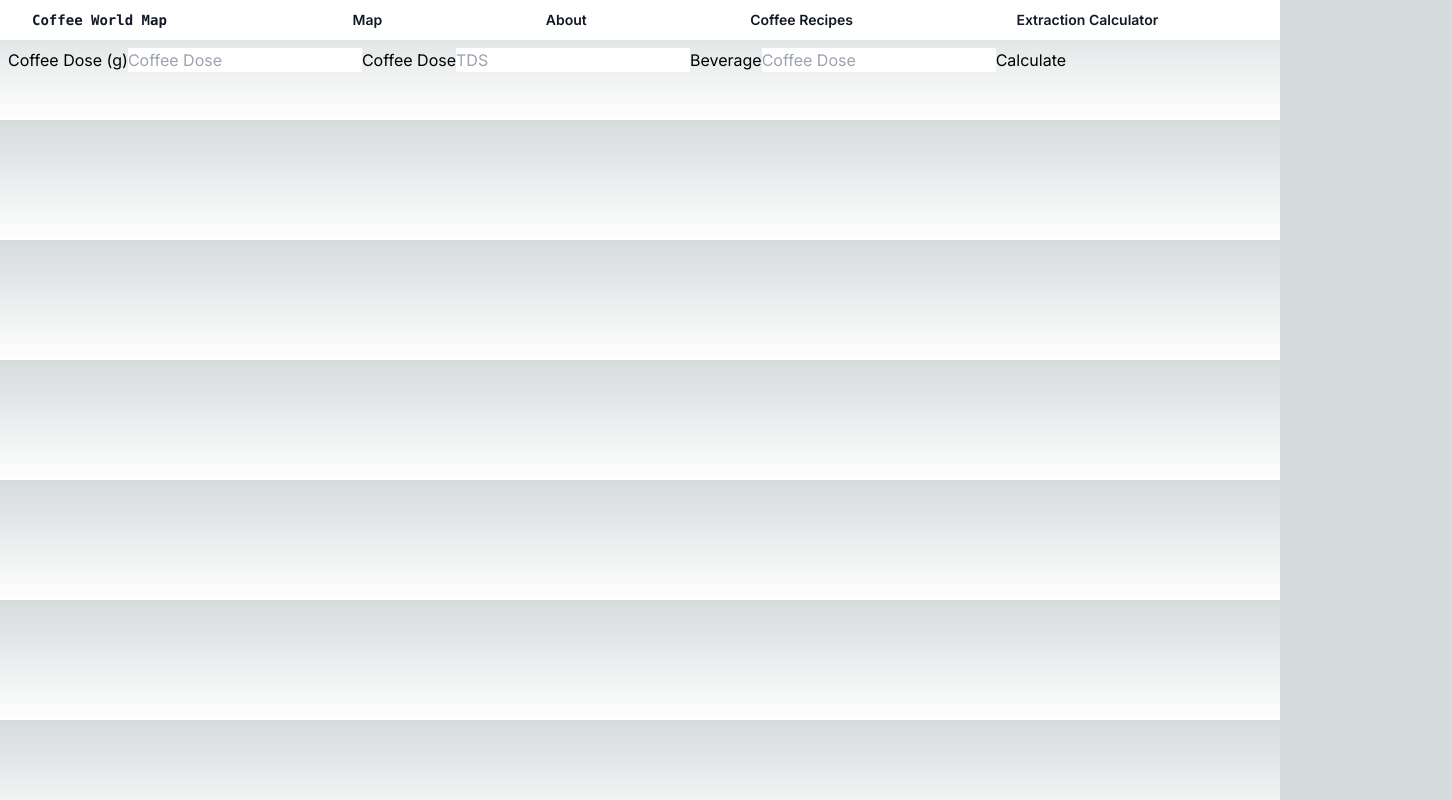
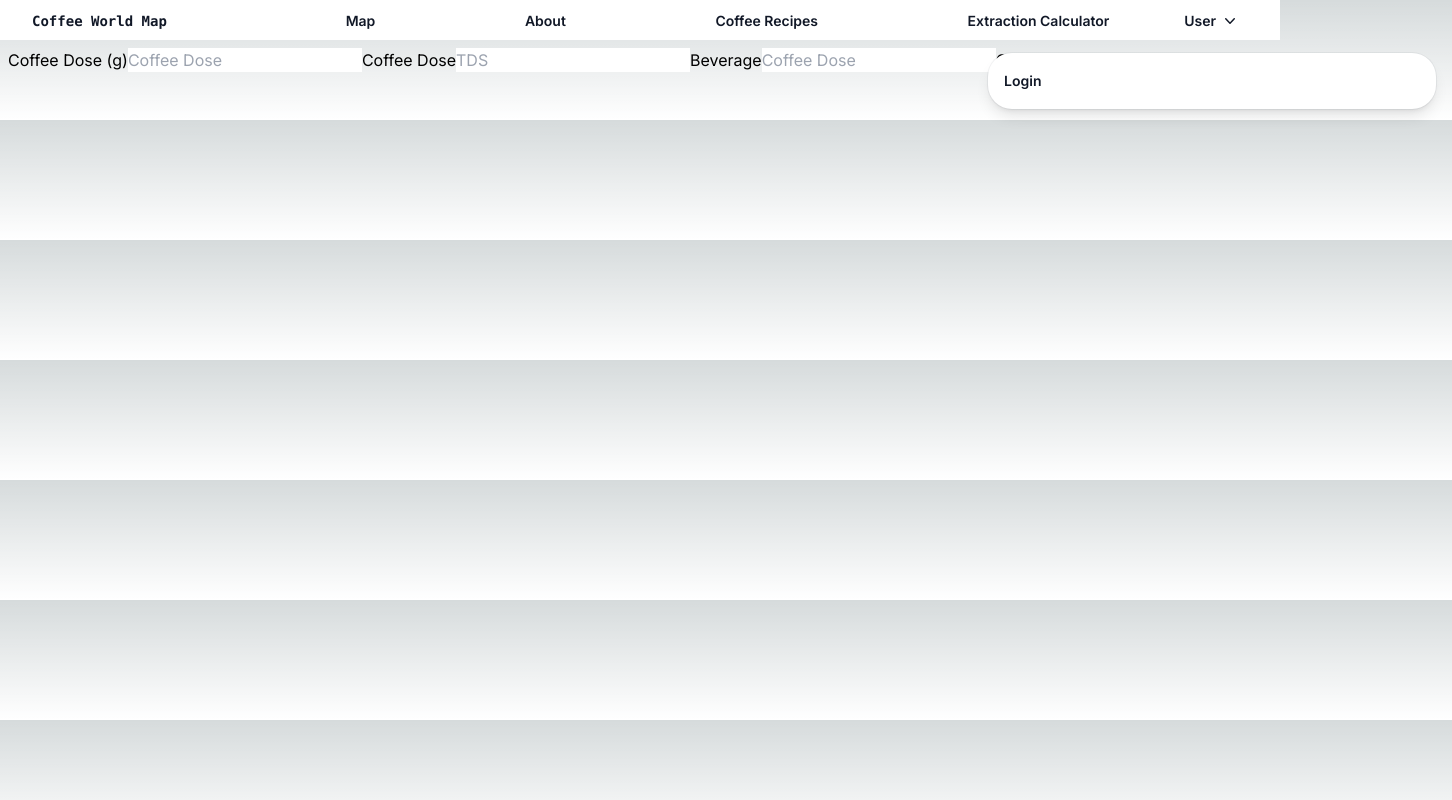
Before and after one commit to lplatzer/coffeeworldmap, a Next.js app: page /calculator in a window 1280 px wide. Shown: the whole page, 1452 px wide, since content can reach past the window. Built offline with nearby package versions, Linux system fonts and the light colour scheme; no server answers.

Commit message:
implement basic auth0 functionality

```diff
--- a/package.json
+++ b/package.json
@@ -9,6 +9,7 @@
     "lint": "next lint"
   },
   "dependencies": {
+    "@auth0/nextjs-auth0": "^3.5.0",
     "ag-grid-community": "^31.0.2",
     "ag-grid-react": "^31.0.2",
     "formik": "^2.4.5",
--- /dev/null
+++ b/src/app/api/auth/[auth0]/route.js
@@ -0,0 +1,3 @@
+import { handleAuth } from "@auth0/nextjs-auth0";
+
+export const GET = handleAuth();
--- /dev/null
+++ b/src/app/components/userHeader.tsx
@@ -0,0 +1,40 @@
+"use client";
+
+import {useUser} from "@auth0/nextjs-auth0/client";
+
+export default function UserHeader() {
+    const { user, error, isLoading } = useUser();
+
+    // if (isLoading) return <div>Loading...</div>;
+    // if (error) return <div>{error.message}</div>;
+
+    return(
+        <div className="relative">
+            <button type="button" className="inline-flex items-center gap-x-1 text-sm font-semibold leading-6 text-gray-900">
+                <span>
+                  User
+                </span>
+                <svg className="h-5 w-5" viewBox="0 0 20 20" fill="currentColor">
+                    <path fill-rule="evenodd" d="M5.23 7.21a.75.75 0 011.06.02L10 11.168l3.71-3.938a.75.75 0 111.08 1.04l-4.25 4.5a.75.75 0 01-1.08 0l-4.25-4.5a.75.75 0 01.02-1.06z" clip-rule="evenodd" />
+                </svg>
+            </button>
+            <div className="absolute left-1/2 z-10 mt-5 flex w-screen max-w-max -translate-x-1/2 px-4">
+                <div className="w-screen max-w-md flex-auto overflow-hidden rounded-3xl bg-white text-sm leading-6 shadow-lg ring-1 ring-gray-900/5">
+                    <div className="p-4">
+                        <a href="api/auth/login" className="text-sm font-semibold leading-6 text-gray-900 hover:bg-gray-200 text-center grow rounded-lg">
+                            Login
+                        </a>
+                        {user && (
+                            <div>
+                                <p>{user.name}</p>
+                                <a href="/api/auth/logout">
+                                    Logout
+                                </a>
+                            </div>
+                        )}
+                    </div>
+                </div>
+            </div>
+        </div>
+    )
+}
--- a/src/app/layout.tsx
+++ b/src/app/layout.tsx
@@ -2,12 +2,14 @@ import type { Metadata } from "next";
 import { Inter } from "next/font/google";
 import "./globals.css";
 import Link from "next/link";
+import {UserProvider} from "@auth0/nextjs-auth0/client";
+import UserHeader from "@/app/components/userHeader";
 
 const inter = Inter({ subsets: ["latin"] });
 
 export const metadata: Metadata = {
-  title: "Create Next App",
-  description: "Generated by create next app",
+  title: "cwm.com",
+  description: "Your go-to source for information on coffee",
 };
 
 export default function RootLayout({
@@ -17,6 +19,7 @@ export default function RootLayout({
 }>) {
   return (
     <html lang="en">
+    <UserProvider>
       <body className={inter.className}>
       <header className="bg-white h-10">
         <nav className="mx-auto flex items-center justify-between p-2 lg:px-8 lg:gap-x-24">
@@ -36,11 +39,13 @@ export default function RootLayout({
             <Link href="/calculator" className="text-sm font-semibold leading-6 text-gray-900 hover:bg-gray-200 text-center grow rounded-lg">
               Extraction Calculator
             </Link>
+            <UserHeader/>
           </div>
         </nav>
       </header>
       {children}
       </body>
+    </UserProvider>
     </html>
   );
 }
```
Also changed, not shown: 1 other file (tests, documents, lock files or other folders).
